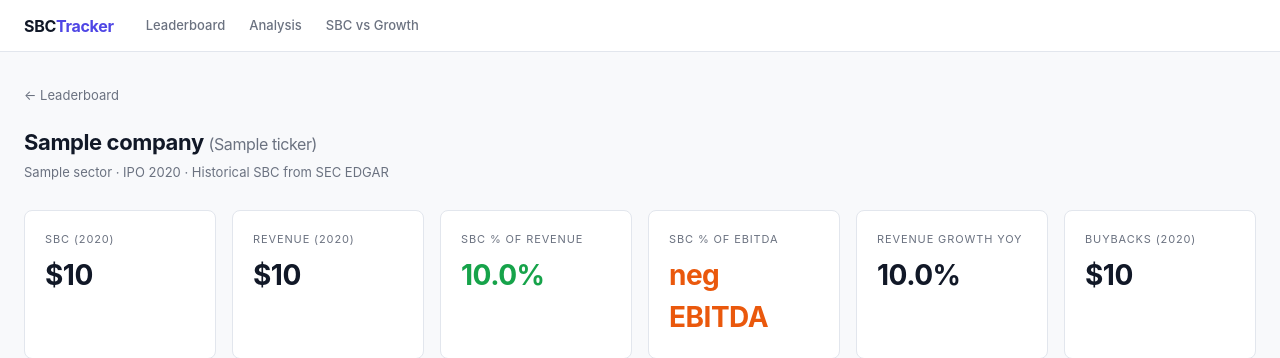
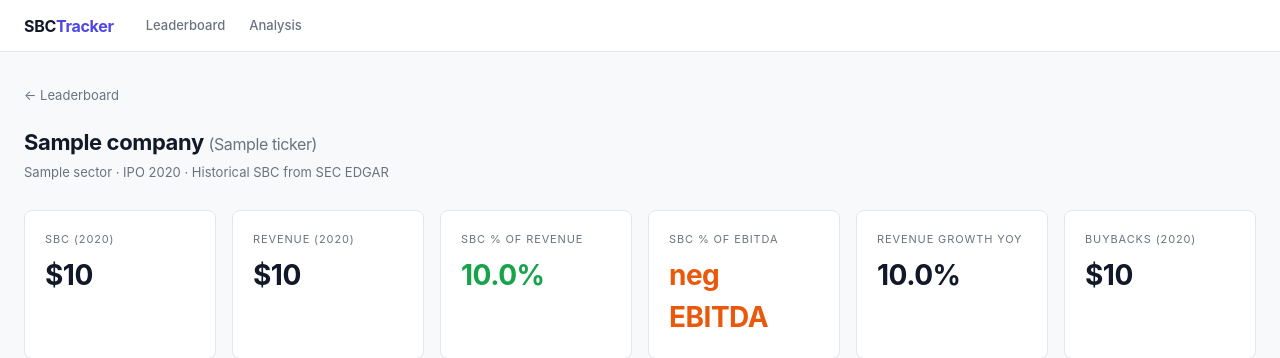
Before and after one commit to acsterne/sbc-tracker, a Flask app: page /company/1 in a window 1280 px wide. Shown: the top 358 px of the page. Run offline with Flask 3, Linux system fonts and the light colour scheme; a database or web service that is not in the repository returns one stand-in record (values such as "Sample title"); data that the repository does not hold is empty; some libraries are stand-ins or nearby versions.

Commit message:
Remove SBC vs Growth nav link (replaced by Analysis scatter tab)
Co-Authored-By: Claude Sonnet 4.6 <noreply@anthropic.com>

```diff
--- a/templates/base.html
+++ b/templates/base.html
@@ -167,7 +167,6 @@
     <div class="nav-links">
         <a href="/" {% if request.path == '/' %}class="active"{% endif %}>Leaderboard</a>
         <a href="/analysis" {% if request.path == '/analysis' %}class="active"{% endif %}>Analysis</a>
-        <a href="/scatter" {% if request.path == '/scatter' %}class="active"{% endif %}>SBC vs Growth</a>
     </div>
 </nav>
 <div class="container">
```
